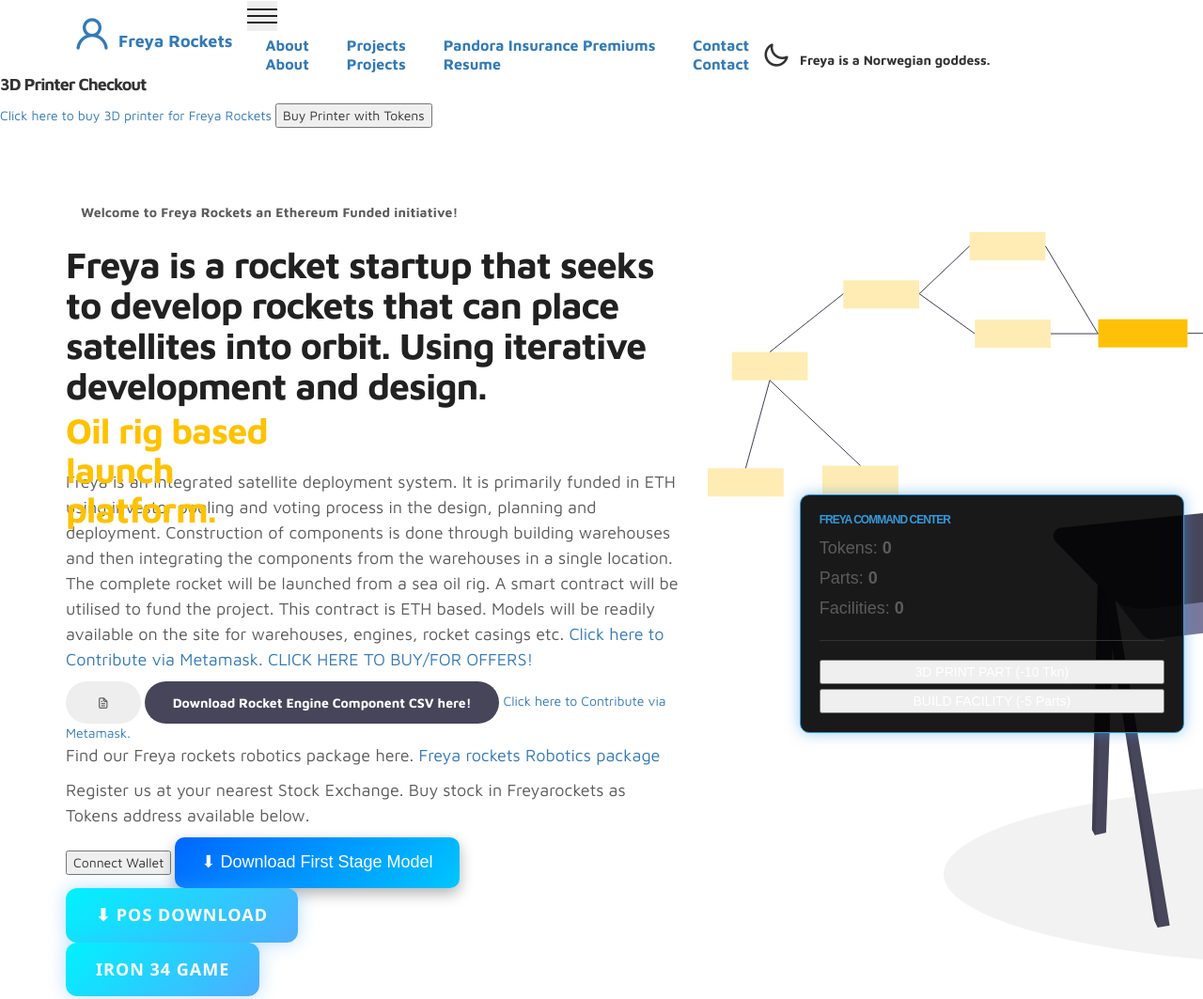
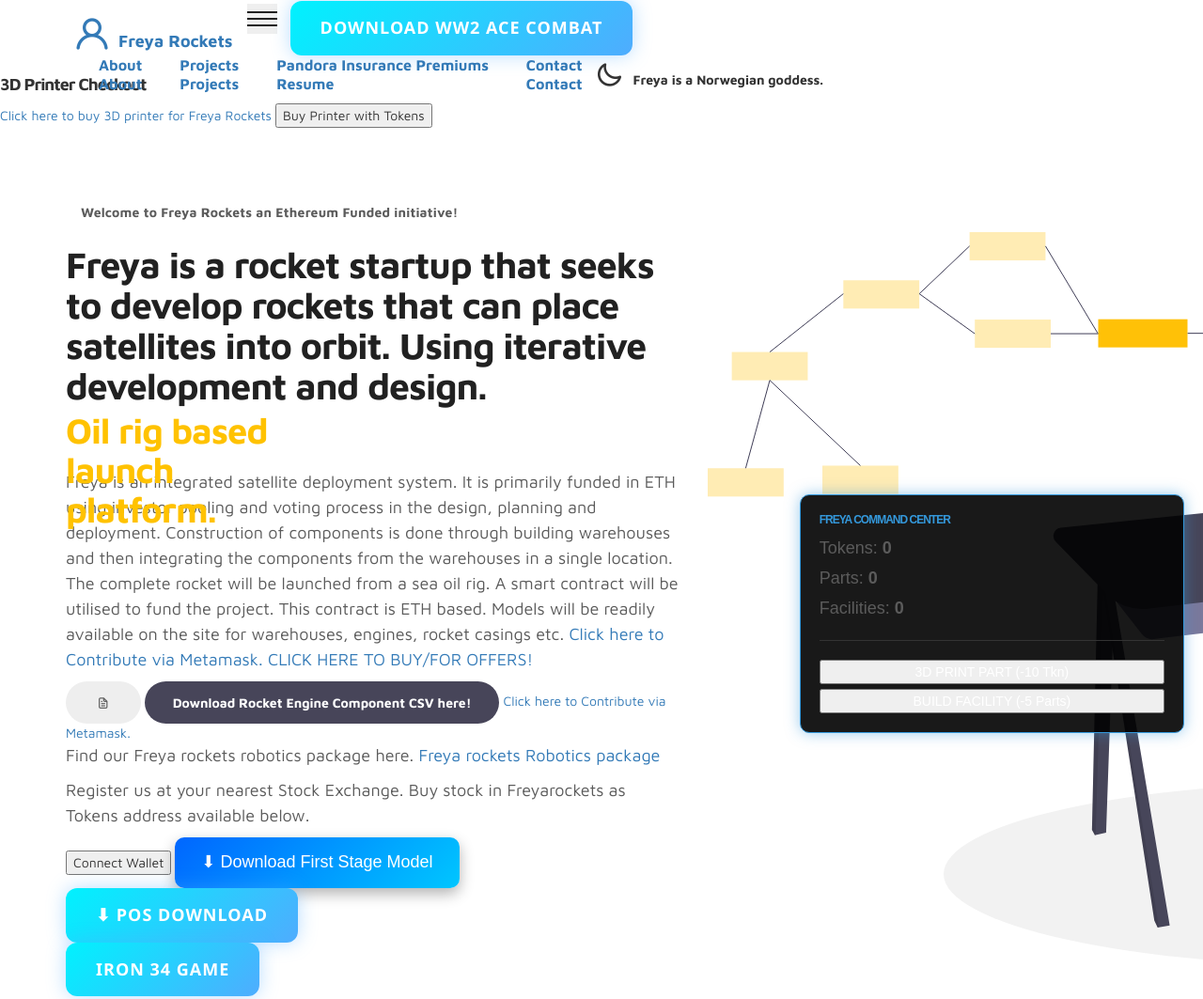
Before and after one commit to Freyarockets/Freyarockets.github.io, a plain HTML site: page index.html in a window 1280 px wide. Shown: the top 1063 px of the page at 94% size. Drawn offline with Linux system fonts and the light colour scheme; a script that the page names is missing; files whose address does not match are found by name.

Commit message:
Update index.html
Added a download link for 'WW2 Ace Combat' with tracking.

```diff
--- a/index.html
+++ b/index.html
@@ -219,6 +219,16 @@
           <span class="navbar-toggler-icon"></span>
           <span class="navbar-toggler-icon"></span>
         </button>
+        <a class="cool-game-btn"
+   href="https://drive.google.com/file/d/1enezNnpFqo1JOOGRwyJnOn6bbB0LcPnL/view?usp=drivesdk"
+   target="_blank"
+   rel="noopener noreferrer"
+   onclick="gtag('event', 'ww2_ace_combat_download', {
+     event_category: 'engagement',
+     event_label: 'WW2 Ace Combat'
+   });">
+  Download WW2 Ace Combat
+</a>
 
         <div class="collapse navbar-collapse" id="navbarNav">
           <ul class="navbar-nav mx-auto">
```
